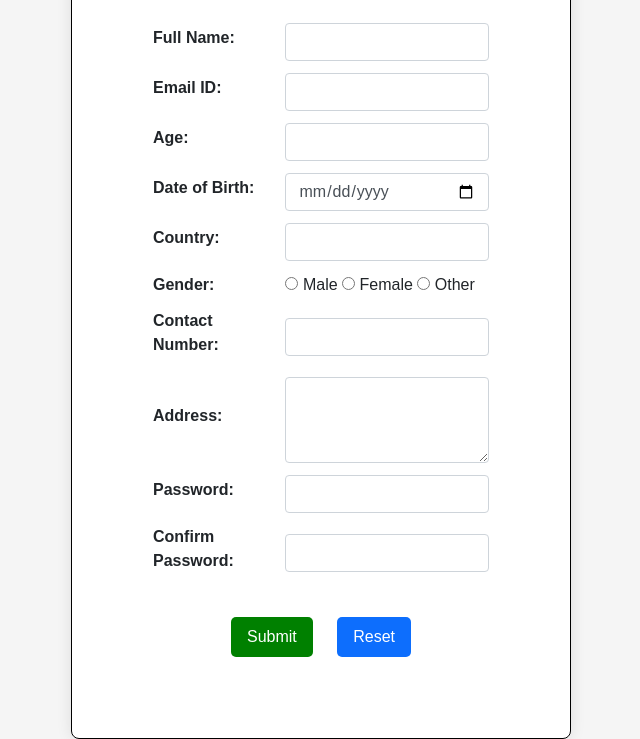
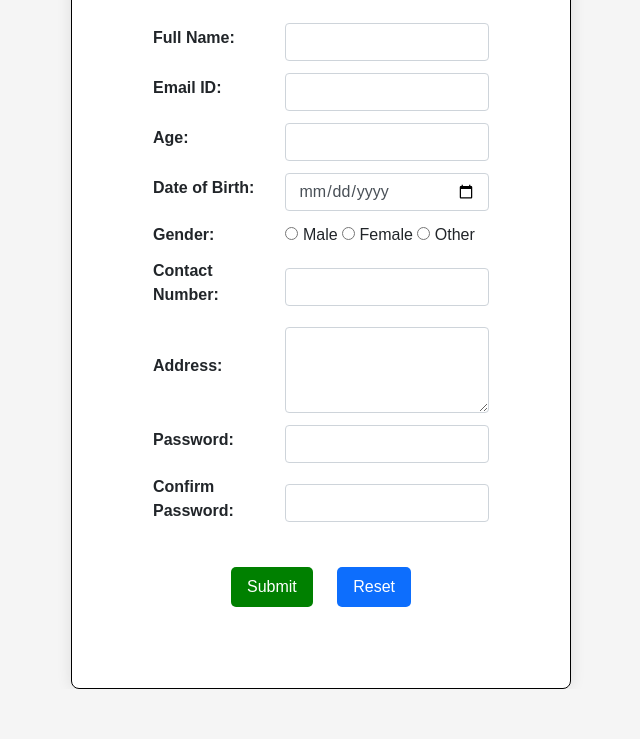
Before and after one commit to Sreelakshmi-456/form, a plain HTML site: page index.html in a window 1280 px wide. Shown: the part 178-917 px from the top of the page, without its empty margins (319-959 px from the left). After the commit the page ends 867 px from the top, so only its background shows below. Drawn offline with nearby package versions, Linux system fonts and the light colour scheme.

Commit message:
Update index.html

```diff
--- a/index.html
+++ b/index.html
@@ -50,13 +50,6 @@
 			</td>
             </tr>
 
-			<tr>
-				<td><label for="country" class="form-label"><b>Country:</b></label></td>
-			<td>
-				  <input type="country" class="form-control" id="country" required />
-
-			</td>
-          </tr>
 
             <tr>
                 <td><b>Gender:</b></td>
```
